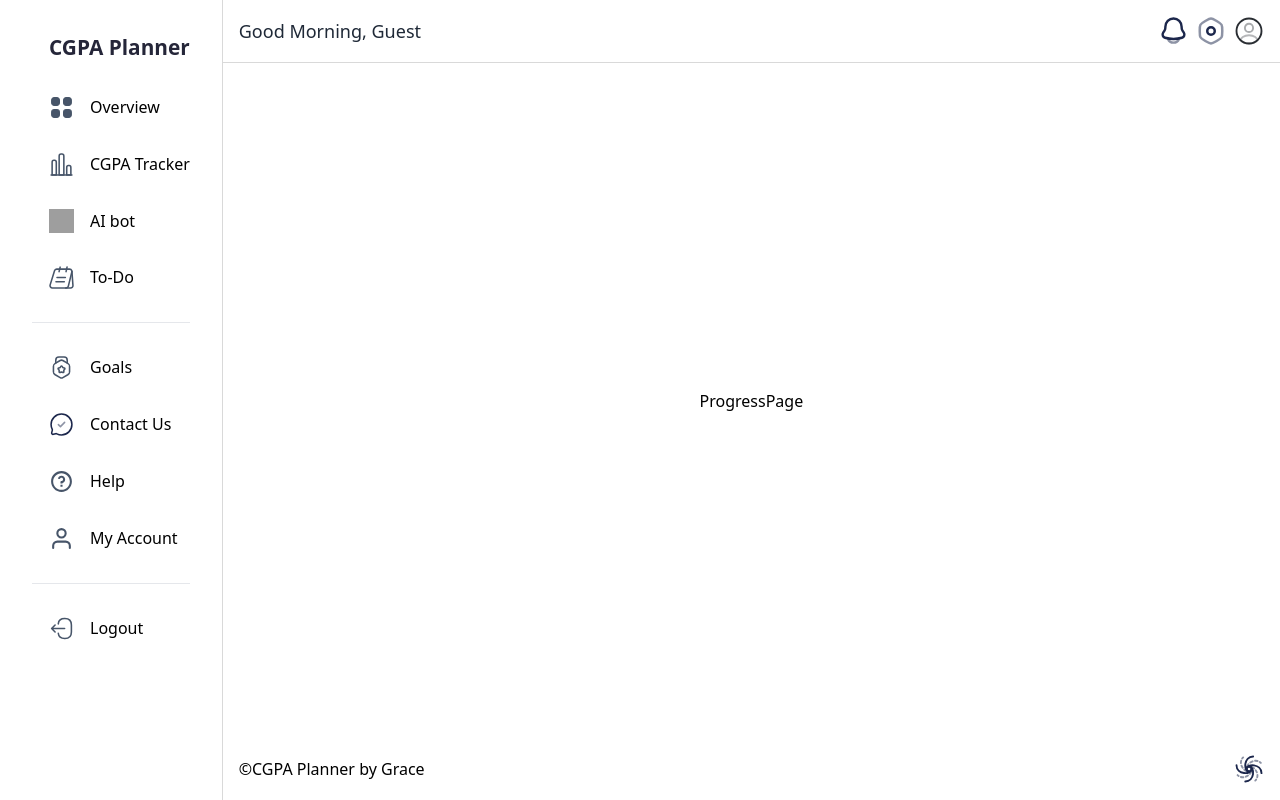
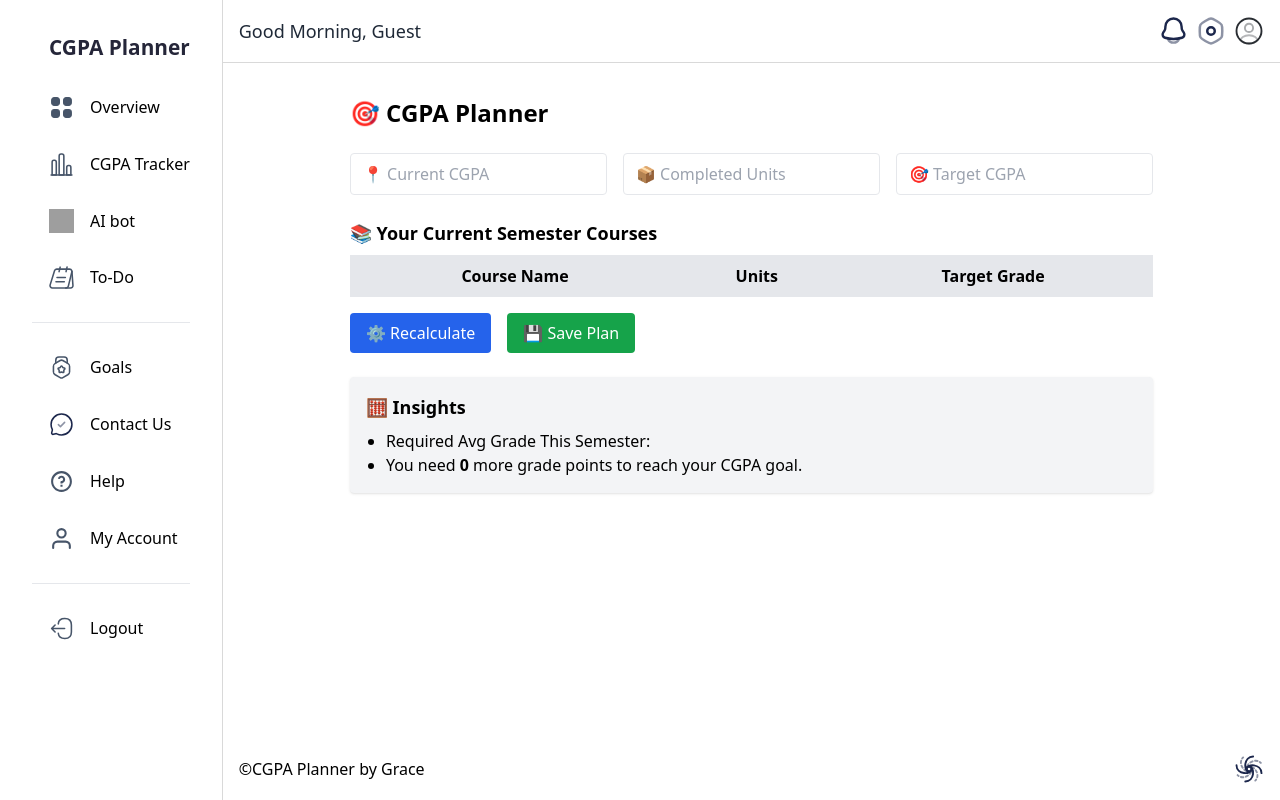
Before and after one commit to gracieib/academic_success_tracker, a Next.js app in the folder frontend/: page /progress in a window 1280 px wide. Built offline with nearby package versions, Linux system fonts and the light colour scheme; grey boxes are pictures that could not be loaded.

Commit message:
feat: CGPA planner

```diff
--- a/frontend/app/layout.tsx
+++ b/frontend/app/layout.tsx
@@ -8,8 +8,8 @@ import Sidebar from './components/sidebar';
 import Loading from './loading'
 
 export const metadata: Metadata = {
-  title: 'Healer Ai App',
-  description: 'Health Fitness App',
+  title: 'Academic Success',
+  description: 'Academic Success App',
 }
 
 export default function RootLayout({ children, }: { children: React.ReactNode }) {
--- a/frontend/app/progress/page.tsx
+++ b/frontend/app/progress/page.tsx
@@ -1,7 +1,170 @@
-export default function ProgressPage() {
+'use client'
+
+import { useEffect, useState } from 'react'
+
+type CoursePlan = {
+  course: string
+  unit: number
+  targetGrade: string
+}
+
+const gradePointMap: Record<string, number> = {
+  'A': 5, 'B': 4, 'C': 3, 'D': 2, 'E': 1, 'F': 0
+}
+
+export default function CGPAPlanner() {
+  const [email, setEmail] = useState('')
+  const [courses, setCourses] = useState<CoursePlan[]>([])
+  const [currentCGPA, setCurrentCGPA] = useState<number | ''>('')
+  const [completedUnits, setCompletedUnits] = useState<number | ''>('')
+  const [targetCGPA, setTargetCGPA] = useState<number | ''>('')
+  const [requiredInfo, setRequiredInfo] = useState({ averageGrade: '', pointsNeeded: 0 })
+
+  useEffect(() => {
+    const storedEmail = localStorage.getItem('studentEmail')
+    setEmail(storedEmail || '')
+    if (!storedEmail) return
+
+    fetch(`http://localhost:5001/student?email=${storedEmail}`)
+      .then(res => res.json())
+      .then(data => {
+        if (data.events) {
+          const formatted = data.events.map((e: any) => ({
+            course: e.course,
+            unit: e.unit || 0,
+            targetGrade: 'A'
+          }))
+          setCourses(formatted)
+        }
+        if (data.current_cgpa) setCurrentCGPA(Number(data.current_cgpa))
+        if (data.target_cgpa) setTargetCGPA(Number(data.target_cgpa))
+      })
+  }, [])
+
+  const calculateInsights = () => {
+    if (
+      !currentCGPA || !completedUnits || !targetCGPA ||
+      !courses.length || courses.some(c => !c.unit || !gradePointMap[c.targetGrade])
+    ) {
+      alert('Please fill all fields properly.')
+      return
+    }
+
+    const totalCompletedPoints = currentCGPA * completedUnits
+    const targetTotalPoints = targetCGPA * (completedUnits + courses.reduce((acc, c) => acc + c.unit, 0))
+    const requiredSemesterPoints = targetTotalPoints - totalCompletedPoints
+    const totalNewUnits = courses.reduce((acc, c) => acc + c.unit, 0)
+    const requiredAvgPoint = requiredSemesterPoints / totalNewUnits
+
+    let avgGrade = 'F'
+    if (requiredAvgPoint >= 4.5) avgGrade = 'A'
+    else if (requiredAvgPoint >= 3.5) avgGrade = 'B'
+    else if (requiredAvgPoint >= 2.5) avgGrade = 'C'
+    else if (requiredAvgPoint >= 1.5) avgGrade = 'D'
+    else if (requiredAvgPoint >= 1) avgGrade = 'E'
+
+    setRequiredInfo({
+      averageGrade: avgGrade,
+      pointsNeeded: Math.ceil(requiredSemesterPoints)
+    })
+  }
+
   return (
-    <>
-    <h1>ProgressPage</h1>
-    </>
+    <div className="min-h-screen p-6 max-w-4xl mx-auto pt-24">
+      <h1 className="text-2xl font-bold mb-6">🎯 CGPA Planner</h1>
+
+      <div className="grid grid-cols-1 md:grid-cols-3 gap-4 mb-6">
+        <input
+          type="number"
+          value={currentCGPA}
+          onChange={e => setCurrentCGPA(Number(e.target.value))}
+          placeholder="📍 Current CGPA"
+          className="border rounded px-3 py-2"
+        />
+        <input
+          type="number"
+          value={completedUnits}
+          onChange={e => setCompletedUnits(Number(e.target.value))}
+          placeholder="📦 Completed Units"
+          className="border rounded px-3 py-2"
+        />
+        <input
+          type="number"
+          value={targetCGPA}
+          onChange={e => setTargetCGPA(Number(e.target.value))}
+          placeholder="🎯 Target CGPA"
+          className="border rounded px-3 py-2"
+        />
+      </div>
+
+      <h2 className="text-lg font-semibold mb-2">📚 Your Current Semester Courses</h2>
+      <div className="overflow-x-auto mb-4">
+        <table className="w-full border">
+          <thead className="bg-gray-200">
+            <tr>
+              <th className="p-2">Course Name</th>
+              <th className="p-2">Units</th>
+              <th className="p-2">Target Grade</th>
+            </tr>
+          </thead>
+          <tbody>
+            {courses.map((course, i) => (
+              <tr key={i} className="text-center border-t">
+                <td className="p-2">{course.course}</td>
+                <td className="p-2">
+                  <input
+                    type="number"
+                    value={course.unit}
+                    onChange={(e) => {
+                      const updated = [...courses]
+                      updated[i].unit = Number(e.target.value)
+                      setCourses(updated)
+                    }}
+                    className="w-16 border rounded px-2 py-1"
+                  />
+                </td>
+                <td className="p-2">
+                  <select
+                    value={course.targetGrade}
+                    onChange={(e) => {
+                      const updated = [...courses]
+                      updated[i].targetGrade = e.target.value
+                      setCourses(updated)
+                    }}
+                    className="border rounded px-2 py-1"
+                  >
+                    {['A', 'B', 'C', 'D', 'E', 'F'].map(g => (
+                      <option key={g} value={g}>{g}</option>
+                    ))}
+                  </select>
+                </td>
+              </tr>
+            ))}
+          </tbody>
+        </table>
+      </div>
+
+      <div className="flex gap-4">
+        <button
+          onClick={calculateInsights}
+          className="bg-blue-600 text-white px-4 py-2 rounded hover:bg-blue-700"
+        >
+          ⚙️ Recalculate
+        </button>
+        <button
+          className="bg-green-600 text-white px-4 py-2 rounded hover:bg-green-700"
+        >
+          💾 Save Plan
+        </button>
+      </div>
+
+      <div className="mt-6 bg-gray-100 p-4 rounded shadow">
+        <h3 className="text-lg font-semibold mb-2">🧮 Insights</h3>
+        <ul className="list-disc pl-5">
+          <li>Required Avg Grade This Semester: <strong>{requiredInfo.averageGrade}</strong></li>
+          <li>You need <strong>{requiredInfo.pointsNeeded}</strong> more grade points to reach your CGPA goal.</li>
+        </ul>
+      </div>
+    </div>
   )
 }
```
Also changed, not shown: 1 other file (tests, documents, lock files or other folders).
